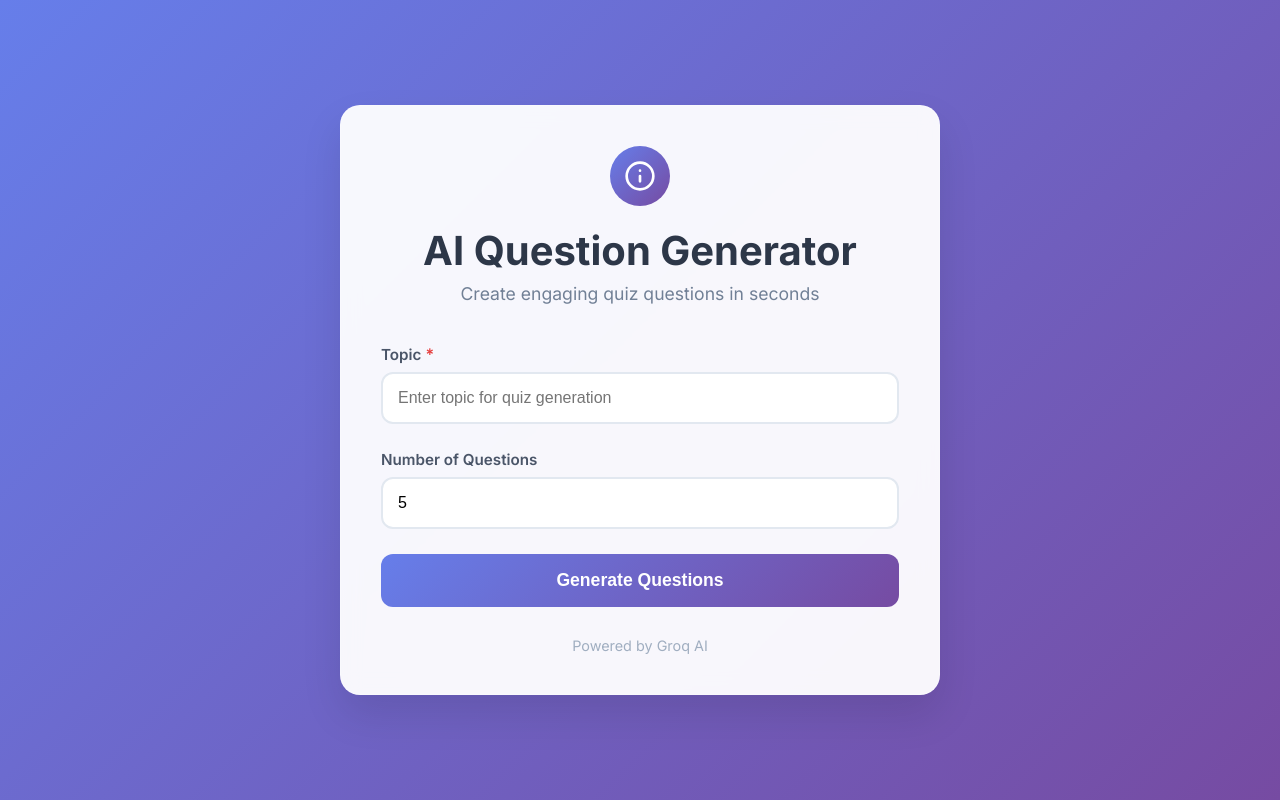
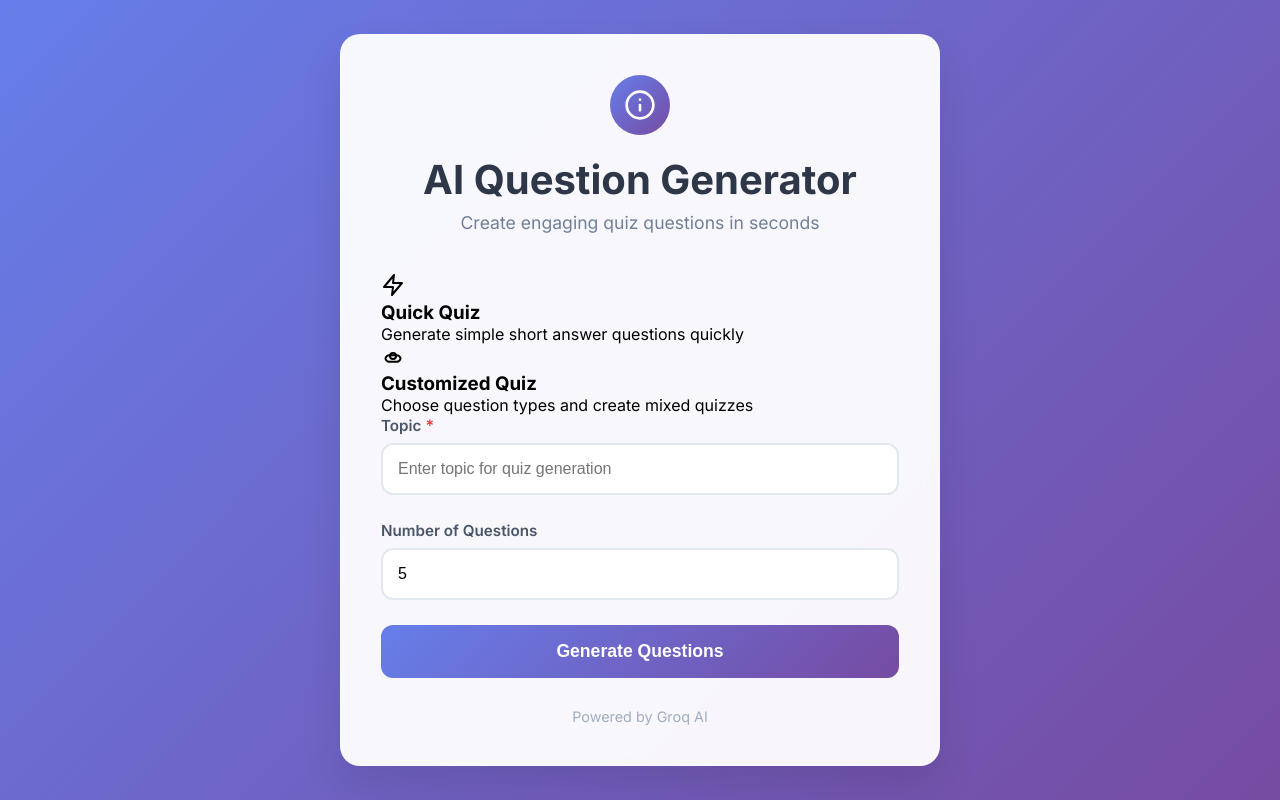
Before and after one commit to mahnoorarif26/AI-Plugin-For-Moodle, a Flask app: page / in a window 1280 px wide. Run offline with Flask 3, Linux system fonts and the light colour scheme.

Commit message:
Updated frontend with UI for customizable quiz generation - Added separate section for Standard Quiz vs Customized Quiz - Radio buttons for selecting question type (MCQs, Short, Long, Combination) - Integrated with backend /generate-question API

```diff
--- a/Backend/Question-Generator/templates/index.html
+++ b/Backend/Question-Generator/templates/index.html
@@ -20,7 +20,32 @@
       <p class="subtitle">Create engaging quiz questions in seconds</p>
     </div>
 
-    <div class="form-container">
+    <!-- Mode Selection Cards -->
+    <div class="mode-selection">
+      <div class="mode-card active" data-mode="quick">
+        <div class="mode-icon">
+          <svg width="24" height="24" viewBox="0 0 24 24" fill="none" xmlns="http://www.w3.org/2000/svg">
+            <path d="M13 2L3 14H12L11 22L21 10H12L13 2Z" stroke="currentColor" stroke-width="2" stroke-linecap="round" stroke-linejoin="round"/>
+          </svg>
+        </div>
+        <h3>Quick Quiz</h3>
+        <p>Generate simple short answer questions quickly</p>
+      </div>
+
+      <div class="mode-card" data-mode="custom">
+        <div class="mode-icon">
+          <svg width="24" height="24" viewBox="0 0 24 24" fill="none" xmlns="http://www.w3.org/2000/svg">
+            <path d="M12 15C13.6569 15 15 13.6569 15 12C15 10.3431 13.6569 9 12 9C10.3431 9 9 10.3431 9 12C9 13.6569 10.3431 15 12 15Z" stroke="currentColor" stroke-width="2"/>
+            <path d="M19.4 15C19.2669 15.3996 19.077 15.7733 18.8377 16.1083C18.5985 16.4432 18.3131 16.7351 17.9924 16.9733C17.6717 17.2115 17.3199 17.3932 16.9495 17.5119C16.5792 17.6306 16.1951 17.6848 15.81 17.6725C15.6074 17.6725 15.4124 17.6725 15.2174 17.6725H8.78261C8.58761 17.6725 8.39261 17.6725 8.19 17.6725C7.80492 17.6848 7.42079 17.6306 7.05045 17.5119C6.6801 17.3932 6.3283 17.2115 6.00762 16.9733C5.68694 16.7351 5.40152 16.4432 5.16225 16.1083C4.92298 15.7733 4.73306 15.3996 4.6 15C4.46694 14.6004 4.46694 14.3996 4.6 14C4.73306 13.6004 4.92298 13.2267 5.16225 12.8917C5.40152 12.5568 5.68694 12.2649 6.00762 12.0267C6.3283 11.7885 6.6801 11.6068 7.05045 11.4881C7.42079 11.3694 7.80492 11.3152 8.19 11.3275C8.39261 11.3275 8.58761 11.3275 8.78261 11.3275H15.2174C15.4124 11.3275 15.6074 11.3275 15.81 11.3275C16.1951 11.3152 16.5792 11.3694 16.9495 11.4881C17.3199 11.6068 17.6717 11.7885 17.9924 12.0267C18.3131 12.2649 18.5985 12.5568 18.8377 12.8917C19.077 13.2267 19.2669 13.6004 19.4 14C19.5331 14.3996 19.5331 14.6004 19.4 15Z" stroke="currentColor" stroke-width="2"/>
+          </svg>
+        </div>
+        <h3>Customized Quiz</h3>
+        <p>Choose question types and create mixed quizzes</p>
+      </div>
+    </div>
+
+    <!-- Quick Quiz Form -->
+    <div id="quick-quiz-form" class="form-container active">
       <div class="input-group">
         <label for="topic">
           <span class="label-text">Topic</span>
@@ -38,6 +63,53 @@
 
       <button id="generate-btn" class="generate-button">
         <span class="button-text">Generate Questions</span>
+        <span class="button-loader" style="display: none;">
+          <div class="spinner"></div>
+          Generating...
+        </span>
+      </button>
+    </div>
+
+    <!-- Custom Quiz Form -->
+    <div id="custom-quiz-form" class="form-container" style="display: none;">
+      <div class="input-group">
+        <label for="custom-topic">
+          <span class="label-text">Topic</span>
+          <span class="required">*</span>
+        </label>
+        <input type="text" id="custom-topic" placeholder="Enter topic for quiz generation" required>
+      </div>
+
+      <div class="input-group">
+        <label for="custom-num-questions">
+          <span class="label-text">Number of Questions</span>
+        </label>
+        <input type="number" id="custom-num-questions" value="5" min="1" max="20">
+      </div>
+
+      <div class="input-group">
+        <label>Question Types</label>
+        <div class="checkbox-group">
+          <label class="checkbox-label">
+            <input type="checkbox" name="question-type" value="mcq" checked>
+            <span class="checkmark"></span>
+            Multiple Choice (MCQ)
+          </label>
+          <label class="checkbox-label">
+            <input type="checkbox" name="question-type" value="short" checked>
+            <span class="checkmark"></span>
+            Short Answer
+          </label>
+          <label class="checkbox-label">
+            <input type="checkbox" name="question-type" value="long">
+            <span class="checkmark"></span>
+            Long Answer
+          </label>
+        </div>
+      </div>
+
+      <button id="generate-custom-btn" class="generate-button">
+        <span class="button-text">Generate Custom Quiz</span>
         <span class="button-loader" style="display: none;">
           <div class="spinner"></div>
           Generating...
```
